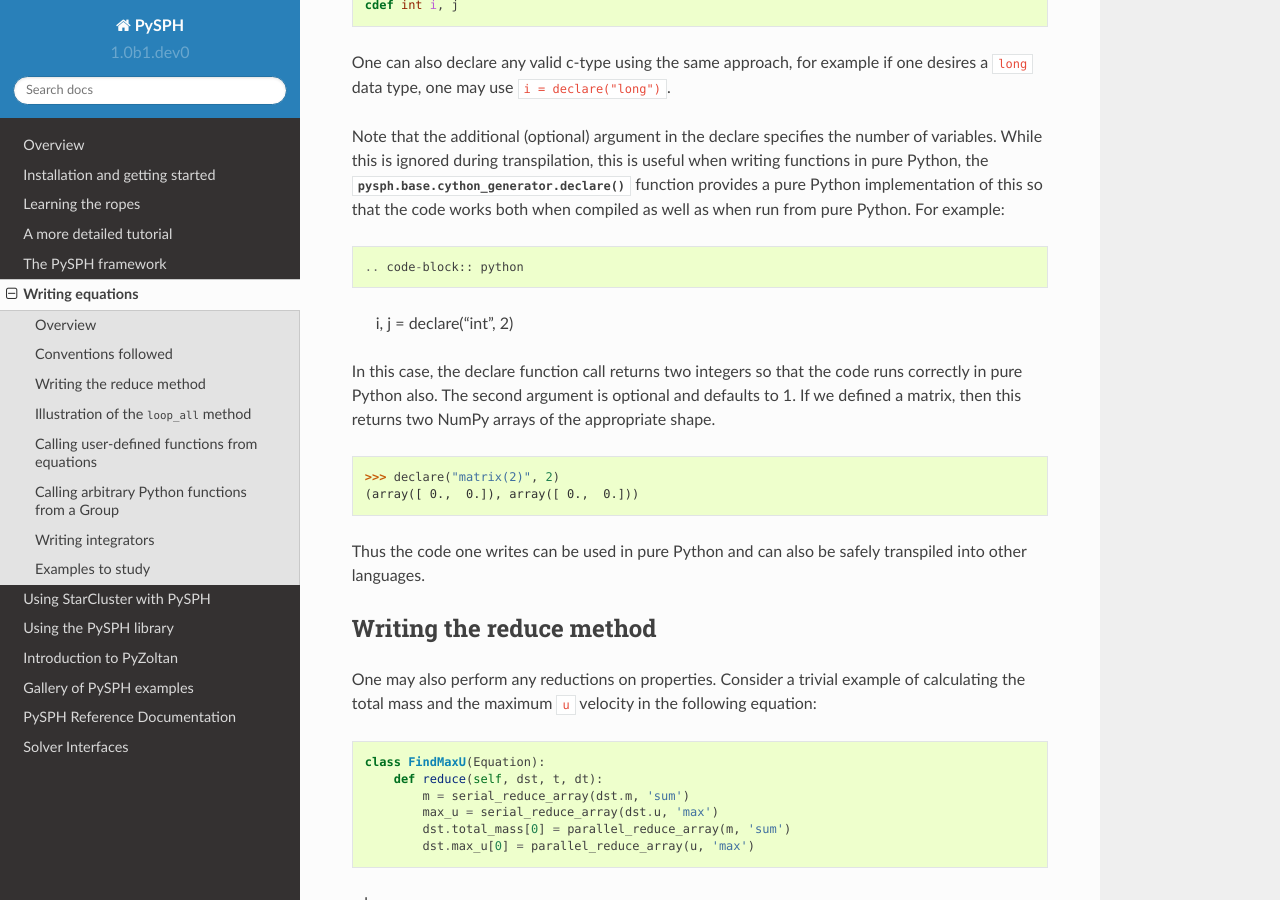
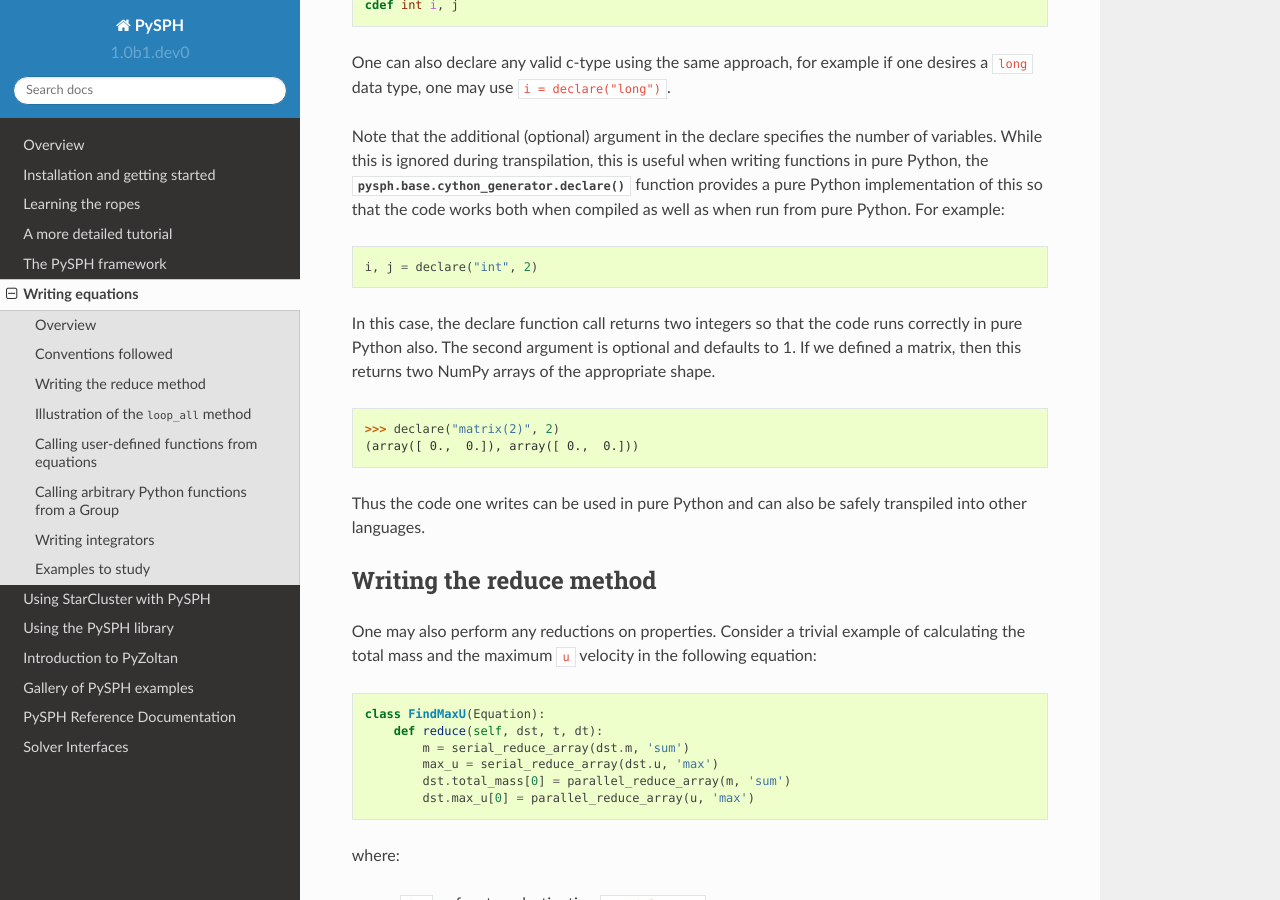
Before and after one commit to pypr/pysph, a Sphinx documentation site: the page built from docs/source/design/equations.rst, in a window 1280 px wide and 900 px high, scrolled down 4080 px. Built offline with Sphinx 7.4.7 and the Read the Docs theme 2.0.0, drawn with Linux system fonts in a browser that asks for light colours.

Commit message:
Some minor documentation fixes.
[ci skip] [skip ci]

```diff
--- a/docs/source/design/equations.rst
+++ b/docs/source/design/equations.rst
@@ -246,7 +246,7 @@
 useful when writing functions in pure Python, the
 :py:func:`pysph.base.cython_generator.declare` function provides a pure Python
 implementation of this so that the code works both when compiled as well as
-when run from pure Python. For example::
+when run from pure Python. For example:
 
 .. code-block:: python
 
@@ -339,7 +339,7 @@
                xij[0] = d_x[d_idx] - s_x[s_idx]
                xij[1] = d_y[d_idx] - s_y[s_idx]
                xij[2] = d_z[d_idx] - s_z[s_idx]
-               rij = sqrt(xij[0]*xij[0], xij[1]*xij[1], xij[2]*xij[2])
+               rij = sqrt(xij[0]*xij[0] + xij[1]*xij[1] + xij[2]*xij[2])
                sum += s_m[s_idx]*SPH_KERNEL.kernel(xij, rij, 0.5*(s_h[s_idx] + d_h[d_idx]))
            d_rho[d_idx] += sum
 
```
